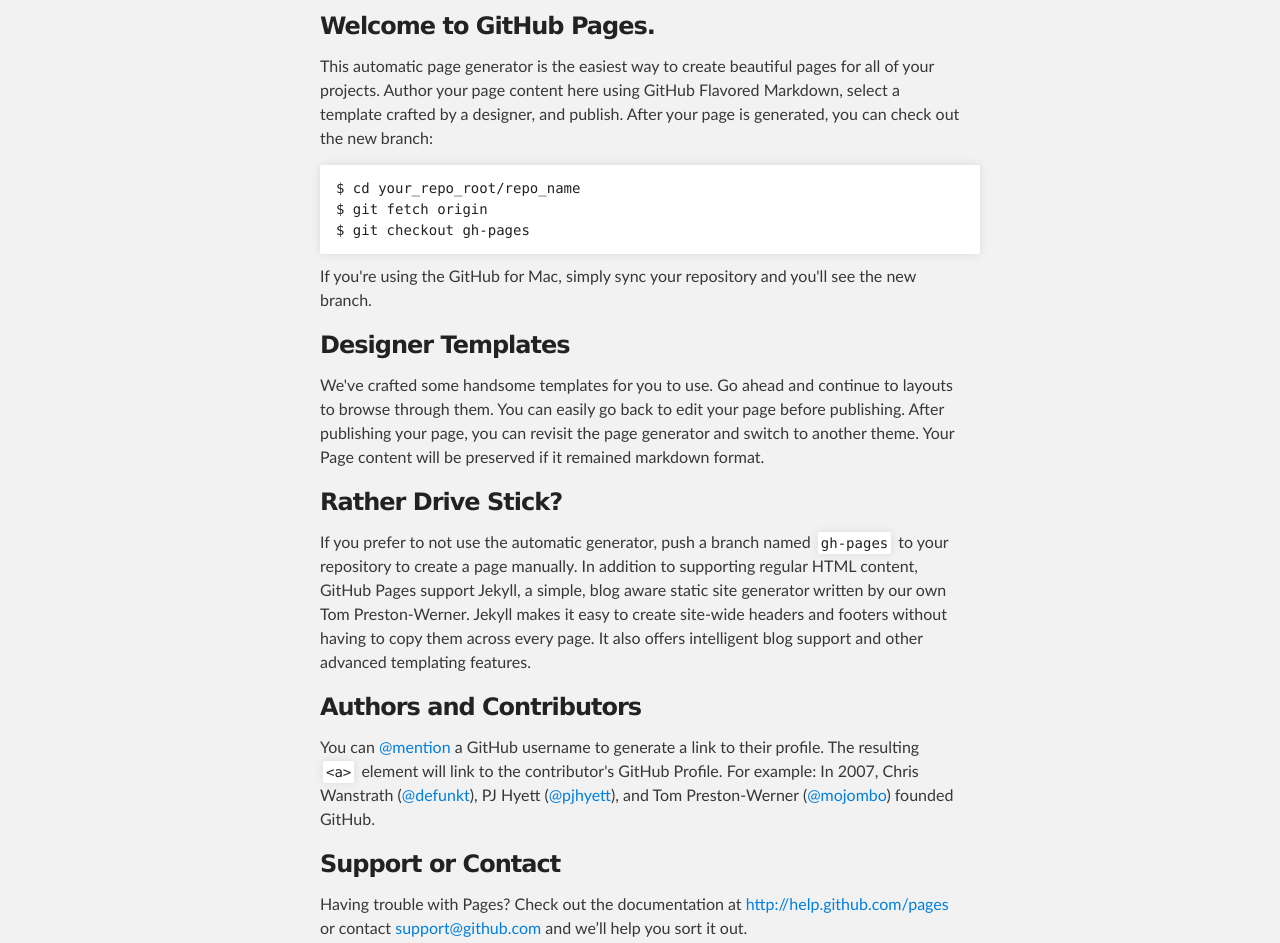
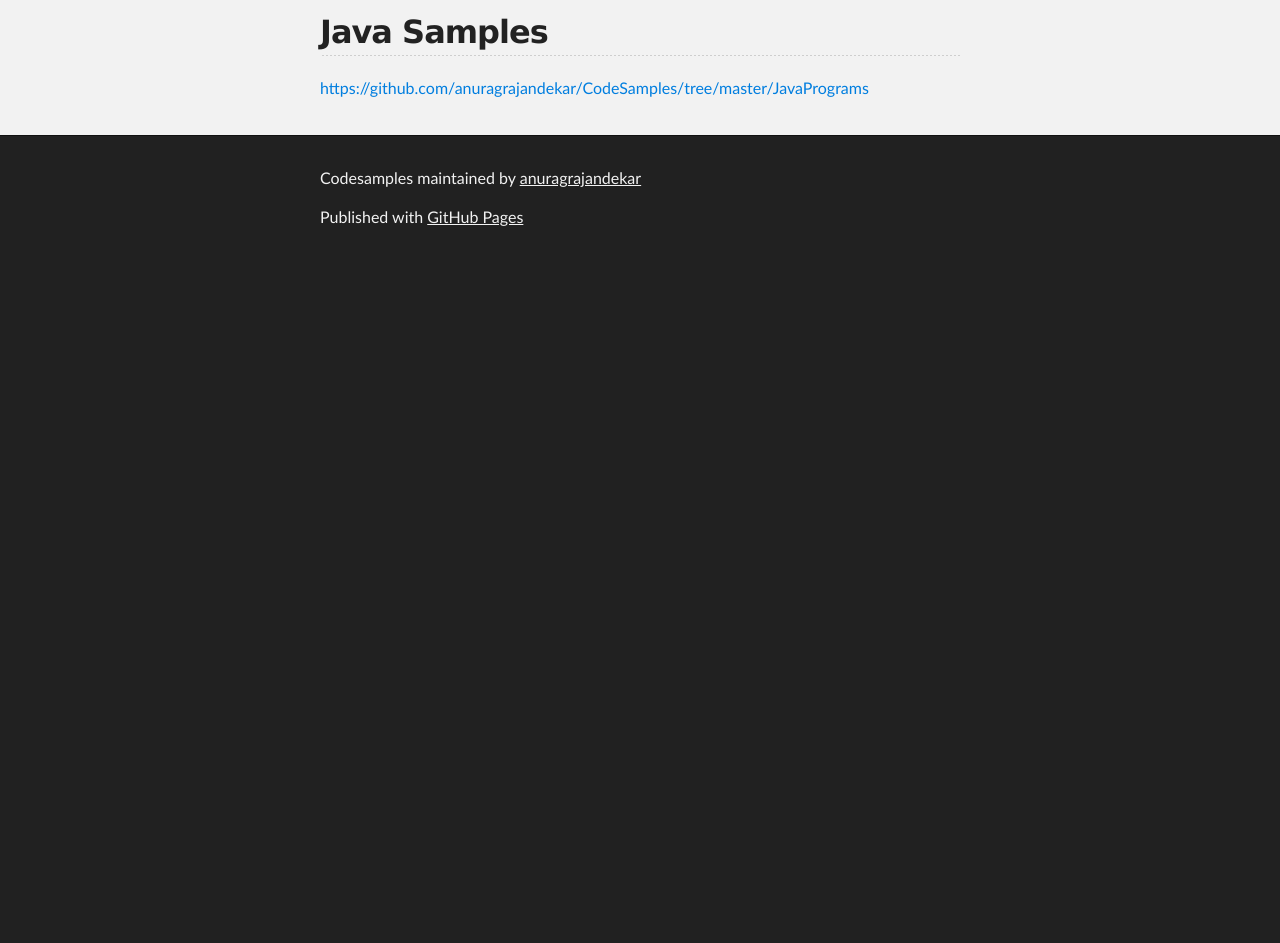
Before and after one commit to anuragrajandekar/CodeSamples, a plain HTML site: page index.html in a window 1280 px wide. Shown: the part 252-1195 px from the top of the page. After the commit the page ends 800 px from the top, so only its background shows below. Drawn offline with Linux system fonts and the light colour scheme.

Commit message:
Create gh-pages branch via GitHub

```diff
--- a/index.html
+++ b/index.html
@@ -31,37 +31,10 @@
     <!-- MAIN CONTENT -->
     <div id="main_content_wrap" class="outer">
       <section id="main_content" class="inner">
-        <h3>
-<a name="welcome-to-github-pages" class="anchor" href="#welcome-to-github-pages"><span class="octicon octicon-link"></span></a>Welcome to GitHub Pages.</h3>
+        <h2>
+<a name="java-samples" class="anchor" href="#java-samples"><span class="octicon octicon-link"></span></a>Java Samples</h2>
 
-<p>This automatic page generator is the easiest way to create beautiful pages for all of your projects. Author your page content here using GitHub Flavored Markdown, select a template crafted by a designer, and publish. After your page is generated, you can check out the new branch:</p>
-
-<pre><code>$ cd your_repo_root/repo_name
-$ git fetch origin
-$ git checkout gh-pages
-</code></pre>
-
-<p>If you're using the GitHub for Mac, simply sync your repository and you'll see the new branch.</p>
-
-<h3>
-<a name="designer-templates" class="anchor" href="#designer-templates"><span class="octicon octicon-link"></span></a>Designer Templates</h3>
-
-<p>We've crafted some handsome templates for you to use. Go ahead and continue to layouts to browse through them. You can easily go back to edit your page before publishing. After publishing your page, you can revisit the page generator and switch to another theme. Your Page content will be preserved if it remained markdown format.</p>
-
-<h3>
-<a name="rather-drive-stick" class="anchor" href="#rather-drive-stick"><span class="octicon octicon-link"></span></a>Rather Drive Stick?</h3>
-
-<p>If you prefer to not use the automatic generator, push a branch named <code>gh-pages</code> to your repository to create a page manually. In addition to supporting regular HTML content, GitHub Pages support Jekyll, a simple, blog aware static site generator written by our own Tom Preston-Werner. Jekyll makes it easy to create site-wide headers and footers without having to copy them across every page. It also offers intelligent blog support and other advanced templating features.</p>
-
-<h3>
-<a name="authors-and-contributors" class="anchor" href="#authors-and-contributors"><span class="octicon octicon-link"></span></a>Authors and Contributors</h3>
-
-<p>You can <a href="https://github.com/blog/821" class="user-mention">@mention</a> a GitHub username to generate a link to their profile. The resulting <code>&lt;a&gt;</code> element will link to the contributor's GitHub Profile. For example: In 2007, Chris Wanstrath (<a href="https://github.com/defunkt" class="user-mention">@defunkt</a>), PJ Hyett (<a href="https://github.com/pjhyett" class="user-mention">@pjhyett</a>), and Tom Preston-Werner (<a href="https://github.com/mojombo" class="user-mention">@mojombo</a>) founded GitHub.</p>
-
-<h3>
-<a name="support-or-contact" class="anchor" href="#support-or-contact"><span class="octicon octicon-link"></span></a>Support or Contact</h3>
-
-<p>Having trouble with Pages? Check out the documentation at <a href="http://help.github.com/pages">http://help.github.com/pages</a> or contact <a href="mailto:support@github.com">support@github.com</a> and we’ll help you sort it out.</p>
+<p><a href="https://github.com/anuragrajandekar/CodeSamples/tree/master/JavaPrograms">https://github.com/anuragrajandekar/CodeSamples/tree/master/JavaPrograms</a></p>
       </section>
     </div>
 
```
Also changed, not shown: params.json (+1 -1 lines).
